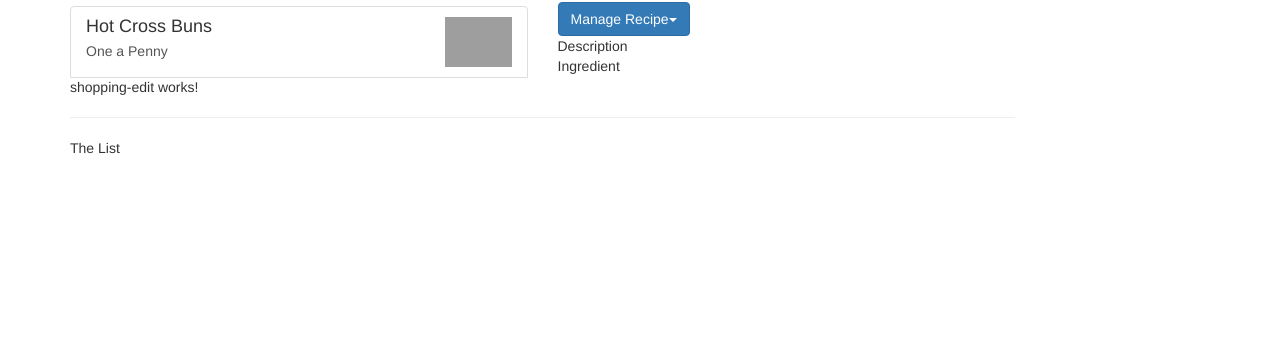
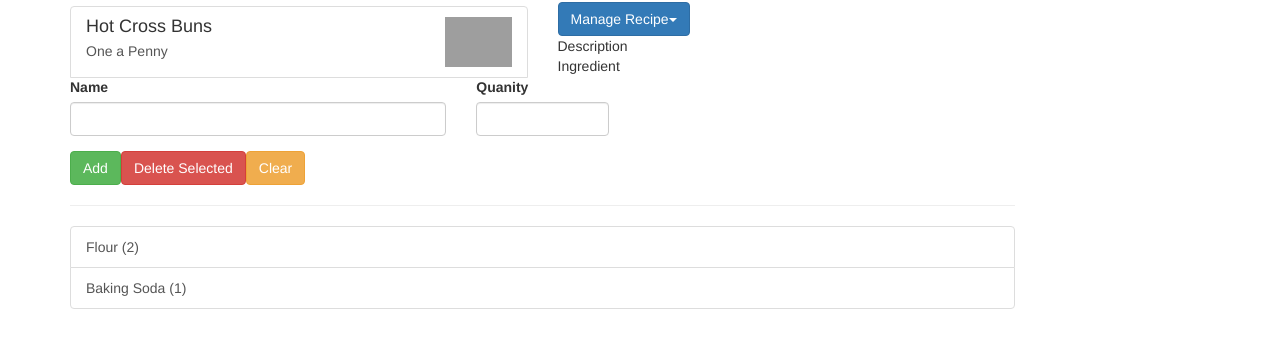
Before and after one commit to curieos/Angular-Recipe-Book, an Angular app: page / in a window 1280 px wide. Shown: the part 141-488 px from the top of the page. Built offline with nearby package versions, Linux system fonts and the light colour scheme; grey boxes are pictures that could not be loaded.

Commit message:
Finish first section

```diff
--- a/src/app/recipes/recipe.model.ts
+++ b/src/app/recipes/recipe.model.ts
@@ -1,11 +1,4 @@
 export class Recipe {
-    public name: string;
-    public description: string;
-    public imageURL: string;
-
-    constructor(name: string, description: string, imageURL: string) {
-        this.name = name;
-        this.description = description;
-        this.imageURL = imageURL;
+    constructor(public name: string, public description: string, public imageURL: string) {
     }
 }
--- /dev/null
+++ b/src/app/shared/ingredient.model.ts
@@ -0,0 +1,3 @@
+export class Ingredient {
+    constructor(public name: string, public quanity: number) {}
+}
--- a/src/app/shopping-list/shopping-edit/shopping-edit.component.html
+++ b/src/app/shopping-list/shopping-edit/shopping-edit.component.html
@@ -1,3 +1,23 @@
-<p>
-  shopping-edit works!
-</p>
+<div class="row">
+  <div class="col-xs-12">
+    <form>
+      <div class="row">
+        <div class="col-sm-5 form-group">
+          <label for="name">Name</label>
+          <input type="text" id="name" class="form-control">
+        </div>
+        <div class="col-sm-2 form-group">
+            <label for="quanity">Quanity</label>
+            <input type="text" id="quanity" class="form-control">
+        </div>
+      </div>
+      <div class="row">
+        <div class="col-xs-12">
+          <button class="btn btn-success" type="submit">Add</button>
+          <button class="btn btn-danger" type="button">Delete Selected</button>
+          <button class="btn btn-warning" type="button">Clear</button>
+        </div>
+      </div>
+    </form>
+  </div>
+</div>
--- a/src/app/shopping-list/shopping-list.component.html
+++ b/src/app/shopping-list/shopping-list.component.html
@@ -2,6 +2,10 @@
   <div class="col-xs-10">
     <app-shopping-edit></app-shopping-edit>
     <hr>
-    <p>The List</p>
+    <ul class="list-group">
+      <a class="list-group-item" style="cursor: pointer;" *ngFor="let ingredient of ingredients">
+        {{ ingredient.name }} ({{ ingredient.quanity }})
+      </a>
+    </ul>
   </div>
 </div>
--- a/src/app/shopping-list/shopping-list.component.ts
+++ b/src/app/shopping-list/shopping-list.component.ts
@@ -1,4 +1,5 @@
 import { Component, OnInit } from '@angular/core';
+import { Ingredient } from "../shared/ingredient.model"
 
 @Component({
   selector: 'app-shopping-list',
@@ -6,6 +7,10 @@
   styleUrls: ['./shopping-list.component.css']
 })
 export class ShoppingListComponent implements OnInit {
+  ingredients : Ingredient[] = [
+    new Ingredient("Flour", 2),
+    new Ingredient("Baking Soda", 1)
+  ];
 
   constructor() { }
 
```
